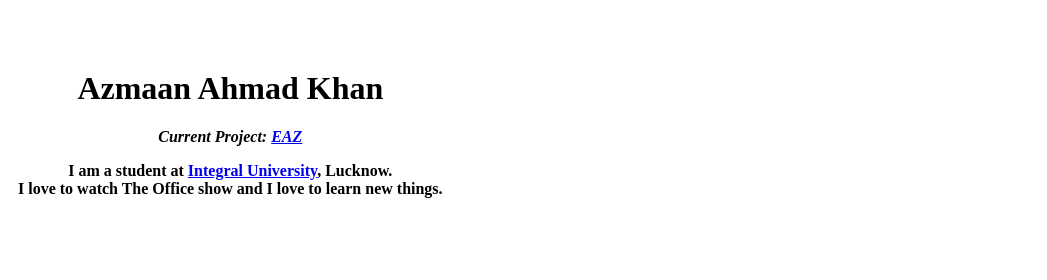
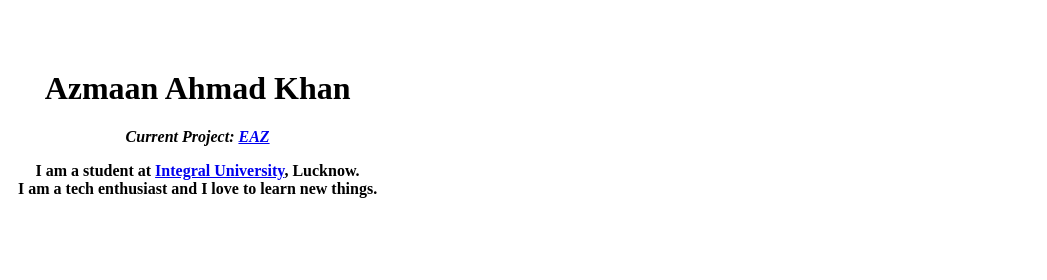
Before and after one commit to azmaanism/a-love-letter-to-cinema, a plain HTML site: page index.html in a window 1280 px wide. Shown: the top 280 px of the page, 233-1280 px from the left. Drawn offline with Linux system fonts and the light colour scheme.

Commit message:
Update index.html

```diff
--- a/index.html
+++ b/index.html
@@ -11,9 +11,7 @@
     <th><img src="az2.png" alt="Azmaan profile pinterest "width="200" height="200"></th>
     <th>  <h1>Azmaan Ahmad Khan</h1>
       <p><em>Current Project: <a href="https://enfieldandactivazone.com/">EAZ</a><strong></strong></em>
-      <p>I am a student at <a href="https://iul.ac.in/">Integral University</a>, Lucknow. <br>I love to watch
-        The Office</a>
-        show and I love to learn new things.</th>
+      <p>I am a student at <a href="https://iul.ac.in/">Integral University</a>, Lucknow. <br>I am a tech enthusiast and I love to learn new things.</th>
   </table>
 
 <br>
```
